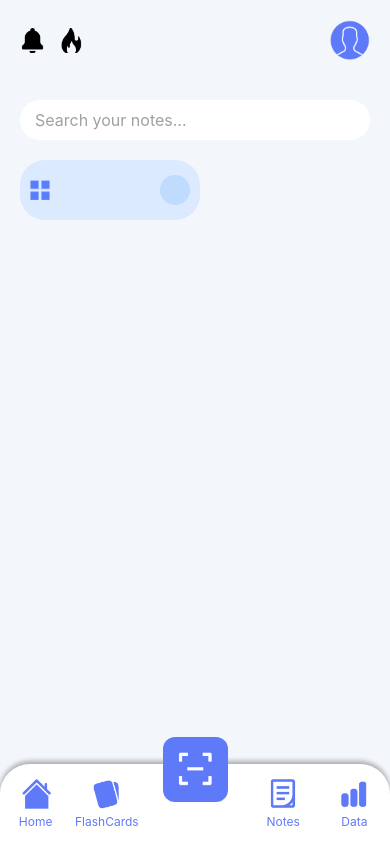
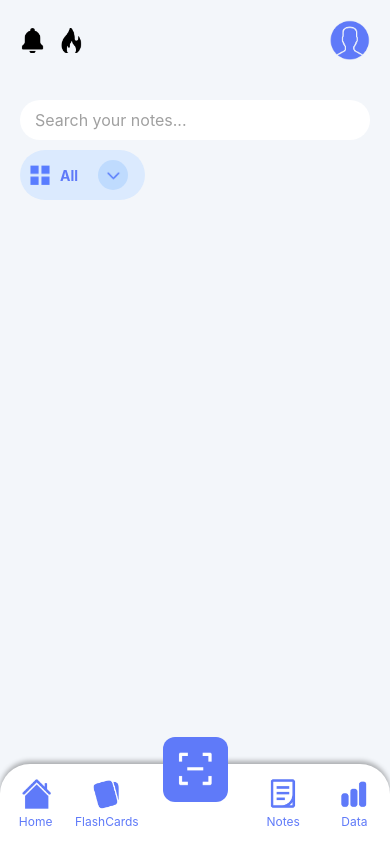
Before and after one commit to sapphiregaze/Intelli-Learn, a React Native app in the folder mobile/: screen /Notes in a window 390 px wide. Built offline with nearby package versions, Linux system fonts and the light colour scheme.

Commit message:
Fix Button

```diff
--- a/mobile/NotesScreen.js
+++ b/mobile/NotesScreen.js
@@ -38,21 +38,26 @@ export default function TestScreen() {
         </TouchableOpacity>
       </View>
 
-      {/* Search bar */}
+      {/* Barre de recherche */}
       <TextInput
         style={styles.searchBar}
         placeholder="Search your notes..."
         placeholderTextColor="#A0A0A0"
       />
-
-      {/* Custom button */}
-      <View style={styles.customButton}>
+      {/* Bouton personnalisé avec icône, texte et cercle */}
+      <TouchableOpacity style={styles.customButton} onPress={() => console.log('Button pressed')}>
         <Image
           source={require('./assets/squares.png')}
           style={styles.buttonIcon}
         />
-        <View style={styles.buttonCircle} />
-      </View>
+        <Text style={styles.buttonText}>All</Text>
+        <View style={styles.buttonCircle}>
+          <Image
+            source={require('./assets/arrowdown.png')}
+            style={styles.circleImage}
+          />
+        </View>
+      </TouchableOpacity>
 
       <View style={styles.content}>
       </View>
@@ -180,24 +185,38 @@ const styles = StyleSheet.create({
     backgroundColor: '#DBEAFE',
     alignItems: 'center',
     paddingHorizontal: 10,
-    paddingVertical: 15, // Augmentez cette valeur pour plus de hauteur
-    borderRadius: 25,
-    marginTop: 20,
+    paddingVertical: 10,
+    borderRadius: 30,
+    marginTop: 10,
     marginLeft: 20,
-    marginRight: 190, // Ajouter une marge à droite pour réduire la largeur totale
-    width: 'auto',  // S'assurer que la largeur s'adapte au contenu, ou définir une largeur fixe
+    width: 125,
   },
   buttonIcon: {
     width: 20,
     height: 20,
     marginRight: 10,
   },
+  buttonText: {
+    color: '#5F7AF9',
+    fontWeight: 'bold',
+    marginRight: 10,
+  },
   buttonCircle: {
     width: 30,
     height: 30,
-    borderRadius: 40,
+    borderRadius: 15,
     backgroundColor: '#BFDBFE',
-    marginLeft: 'auto',
+    justifyContent: 'center',
+    alignItems: 'center',
+    marginLeft: 20,
   },
-
+  circleImage: {
+    width: 15,
+    height: 15,
+    resizeMode: 'contain',
+  },
+  buttonText: {
+    color: '#5F7AF9',
+    fontWeight: 'bold',
+  },
 });
```
